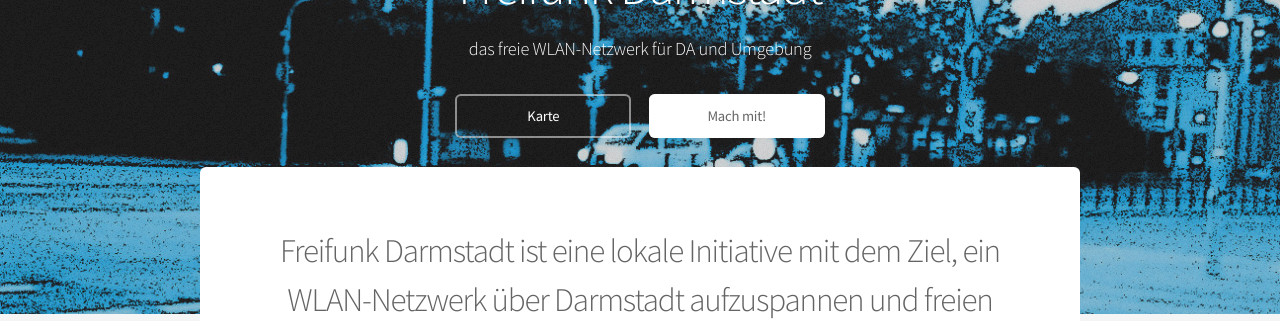
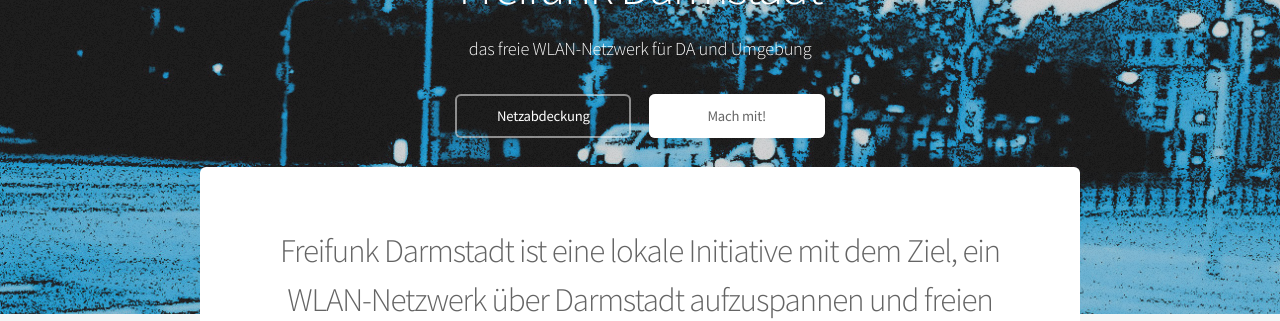
Before and after one commit to mdrenger/darmstadt.freifunk.net, a Jekyll site: the page built from pages/index.html, in a window 1280 px wide and 900 px high. Shown: the part 157-478 px from the top of the window. Built offline with Jekyll 4.4.1, drawn with Linux system fonts in a browser that asks for light colours.

Commit message:
Changed Karte to Netzabdeckung

```diff
--- a/_layouts/landing.html
+++ b/_layouts/landing.html
@@ -11,7 +11,7 @@
 		<h2>{{ site.title }}</h2>
 		<p>{{ site.tagline }}</p>
 		<ul class="actions">
-			<li><a href="#" class="button">Karte</a></li>
+			<li><a href="#" class="button">Netzabdeckung</a></li>
 			<li><a href="#" class="button special">Mach mit!</a></li>
 		</ul>
 	</section>
```
